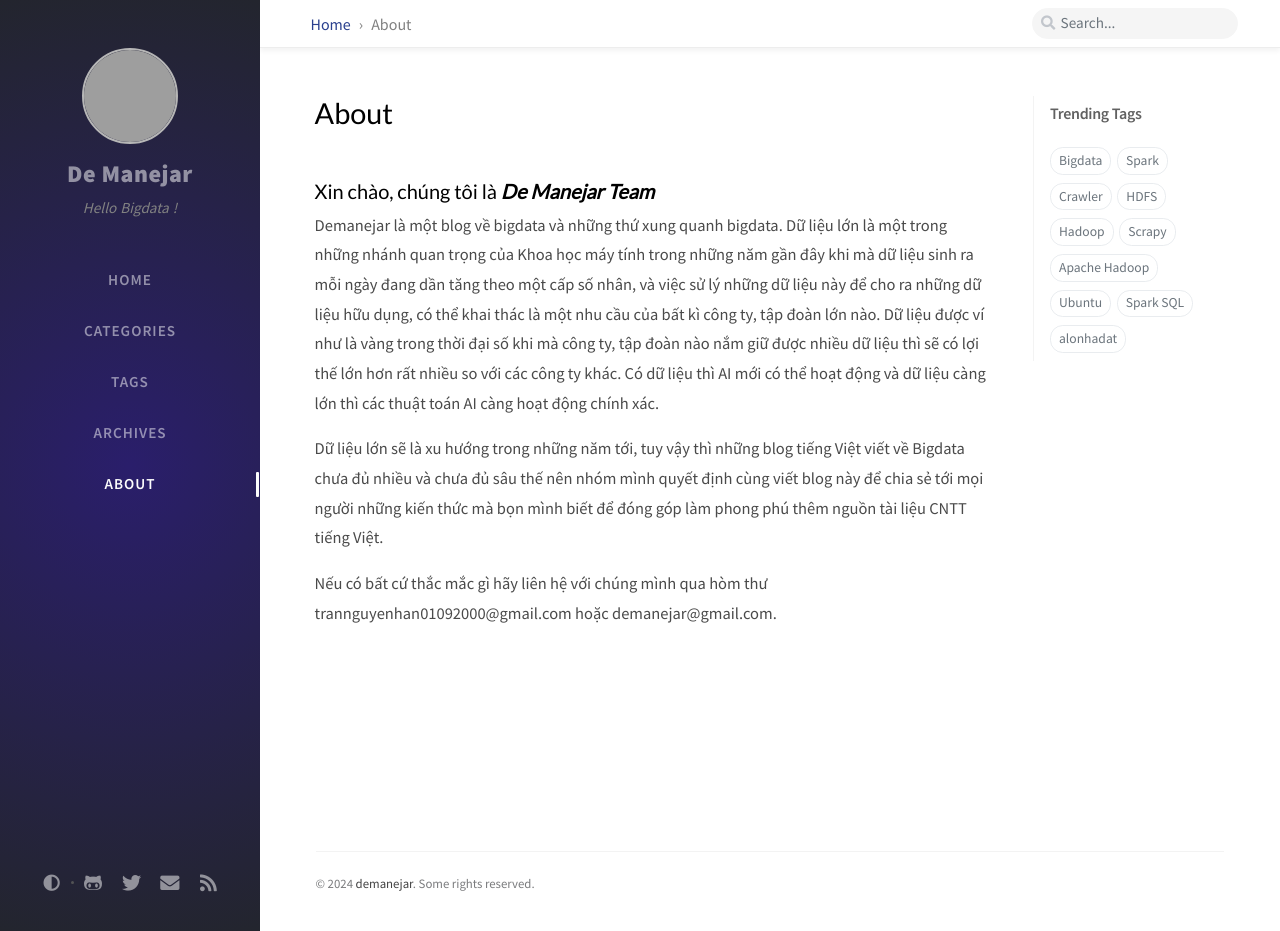
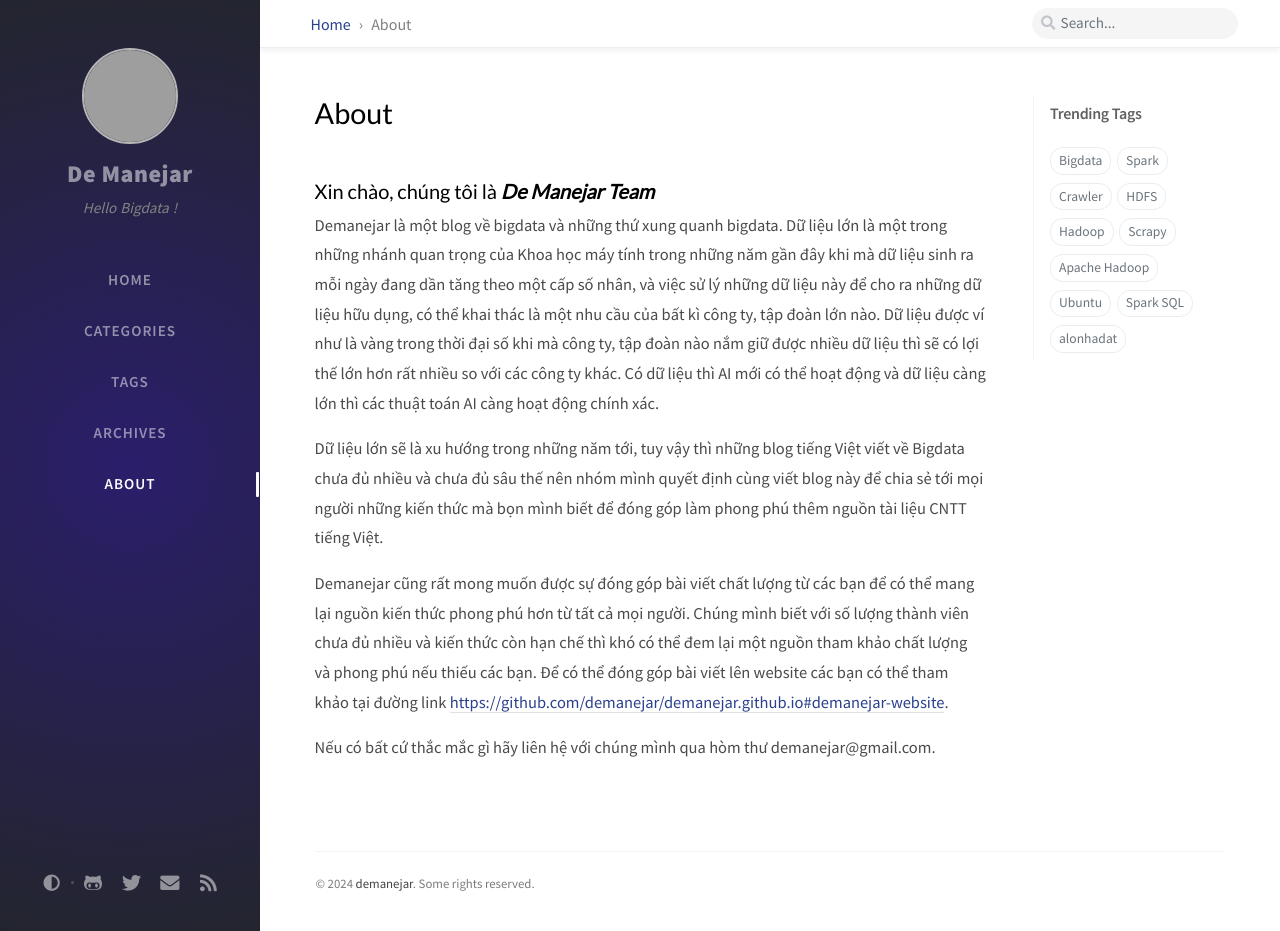
Before and after one commit to demanejar/demanejar.github.io, a Jekyll site: the page built from _tabs/about.md, in a window 1280 px wide and 931 px high. Built offline with Jekyll 4.4.1, drawn with Linux system fonts in a browser that asks for light colours; nearby versions of some CDN libraries; comment, search, counter and statistics services are not loaded; grey boxes are pictures that could not be loaded.

Commit message:
change about, add new readme and change image 2 post

```diff
--- a/_tabs/about.md
+++ b/_tabs/about.md
@@ -9,4 +9,6 @@ Demanejar là một blog về bigdata và những thứ xung quanh bigdata. Dữ
 
 Dữ liệu lớn sẽ là xu hướng trong những năm tới, tuy vậy thì những blog tiếng Việt viết về Bigdata chưa đủ nhiều và chưa đủ sâu thế nên nhóm mình quyết định cùng viết blog này để chia sẻ tới mọi người những kiến thức mà bọn mình biết để đóng góp làm phong phú thêm nguồn tài liệu CNTT tiếng Việt.
 
-Nếu có bất cứ thắc mắc gì hãy liên hệ với chúng mình qua hòm thư trannguyenhan01092000@gmail.com hoặc demanejar@gmail.com.
+Demanejar cũng rất mong muốn được sự đóng góp bài viết chất lượng từ các bạn để có thể mang lại nguồn kiến thức phong phú hơn từ tất cả mọi người. Chúng mình biết với số lượng thành viên chưa đủ nhiều và kiến thức còn hạn chế thì khó có thể đem lại một nguồn tham khảo chất lượng và phong phú nếu thiếu các bạn. Để có thể đóng góp bài viết lên website các bạn có thể tham khảo tại đường link [https://github.com/demanejar/demanejar.github.io#demanejar-website](https://github.com/demanejar/demanejar.github.io#demanejar-website).
+
+Nếu có bất cứ thắc mắc gì hãy liên hệ với chúng mình qua hòm thư demanejar@gmail.com.
```
Also changed, not shown: DEMO.md (added, +9 -0 lines), _posts/2024-02-18-airflow-ha.md (+2 -1 lines), _posts/2024-03-14-data-lineage-tracking-and-visualization-solution-with-spline.md (+2 -1 lines), README.md.
